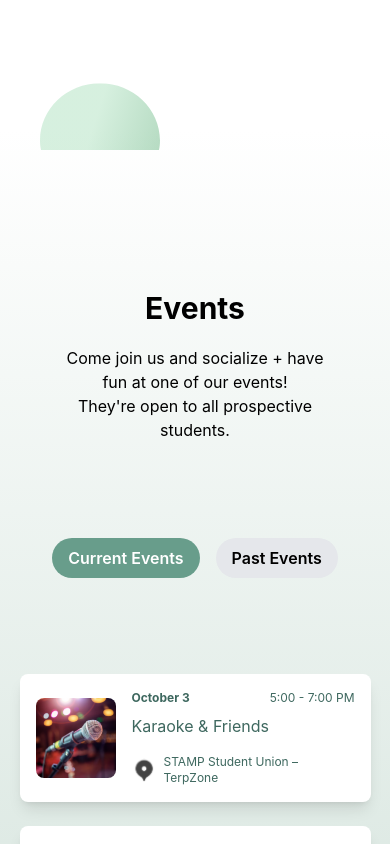
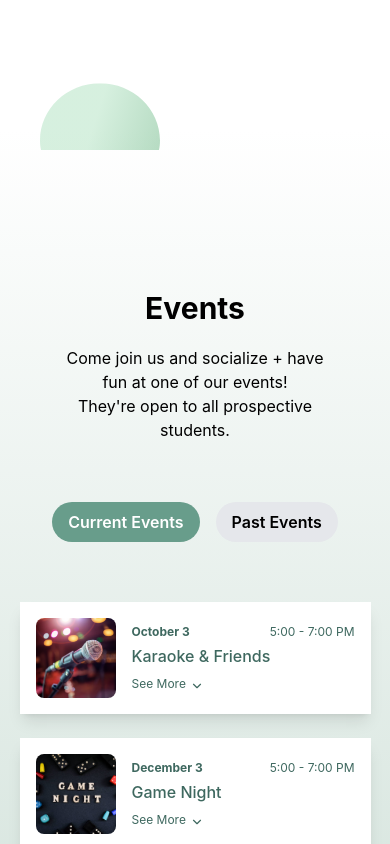
Before and after one commit to campuscoderscrew/hglo, a React (Vite) app: page / in a window 390 px wide. Shown: the part 2100-2944 px from the top of the page. Built offline with nearby package versions, Linux system fonts and the light colour scheme.

Commit message:
event page touchups

```diff
--- a/src/App.css
+++ b/src/App.css
@@ -11,6 +11,13 @@
     min-height: 80vh;
   }
 }
+
+@media (min-width: 500px) and (max-width: 640px) {
+  #event-cards {
+    width: 85%;
+  }
+}
+
 
 @media (min-width: 1180px) {
   #event-cards {
--- a/src/components/Event.jsx
+++ b/src/components/Event.jsx
@@ -1,12 +1,18 @@
 import "../App.css"
+import { useState } from "react"
+import { ChevronDown } from "lucide-react";
 
 
 export default function Event({ event, click, open }) {
   let { img, title, month, day, time, location, description, type } = event;
 
+  const [toggle, setToggle] = useState(false);
+
   const openModal = () => {
+    if (window.innerWidth >= 768) { // Only open on >= medium screens
       click(event);
       open(true);
+    }
   }
 
   const eventColors = {
@@ -30,8 +36,7 @@ export default function Event({ event, click, open }) {
   }
 
   return (
-    <div className="*:shadow-lg hover:cursor-pointer"
-      onClick={openModal}
+    <div className="*:shadow-lg hover:cursor-pointer" onClick={openModal}
     >
       {/* >= Large screens */}
       <div className="hidden lg:block">
@@ -60,7 +65,7 @@ export default function Event({ event, click, open }) {
 
               <div className="flex gap-3">
                 <img src="events-icons/location.svg" className="w-6" />
-                <span className="font-light">{format(location, 30)}</span>
+                <span className="font-light">{format(location, 25)}</span>
               </div>
             </div>
 
@@ -89,6 +94,7 @@ export default function Event({ event, click, open }) {
 
 
       {/* <= Md screens */}
+      <div className="bg-white *:transition-all duration-100">
         <div className="lg:hidden p-4 w-full
           flex justify-start gap-4
           bg-white rounded-lg
@@ -103,25 +109,50 @@ export default function Event({ event, click, open }) {
           </div>
 
           <div className="w-full
-            flex flex-col relative
-            text-[#3E685F]"
+            flex flex-col justify-center relative
+            text-[#3E685F] gap-2"
           >
-          <div className="mb-2 w-full flex justify-between">
+            <div className="w-full flex justify-between">
               <span className="font-bold">{month} {day}</span>
               <span>{time}</span>
             </div>
 
-          <h2 className="mb-4 text-base sm:text-lg md:text-xl">{title}</h2>
+            <h2 className="text-base sm:text-lg md:text-xl font-[500] -mt-1">{title}</h2>
 
-          <div className="flex items-center gap-x-2">
+            <div className="hidden md:flex md:items-center md:gap-x-2">
               <img
                 src="/events-icons/location.svg"
-              className="block w-6"
+                className="block w-4"
               />
-            <span>{location}</span>
+              <span className="text-lg">{location}</span>
+            </div>
+            <div className="flex md:hidden mr-2 items-end justify-between">
+              <span className="flex gap-1 items-center" onClick={() => { setToggle(prev => !prev) }}>
+                <p>See More</p>
+                <div className="">
+                  <ChevronDown strokeWidth={2} size={14} className={`relative top-0.5 transition-all transform ${toggle ? 'rotate-180' : 'rotate-0'} duration-400`} />
+                </div>
+              </span>
             </div>
           </div>
         </div>
+
+        {/* See More */}
+        <div className={`transition-all duration-600 overflow-hidden ease-in-out ${toggle ? 'max-h-50 opacity-100' : 'opacity-0 max-h-0'} flex flex-col`}>
+          <p className="px-4 py-2 bg-white mb-2">{description}</p>
+          <div className="flex w-full p-4 pt-0 justify-between *: capitalize *:px-6 *:py-2 *:rounded *:shadow-lg *:text-sm *:mt-1">
+            <span className={`${eventColor} text-black`}>
+              {type != null ? type : "Other"}
+            </span>
+            <button className="bg-hglo-main-500
+              text-white bold cursor-pointer"
+            >
+              Register
+            </button>
           </div>
+        </div>
+
+      </div>
+    </div >
   );
 }
--- a/src/components/Modal.jsx
+++ b/src/components/Modal.jsx
@@ -1,6 +1,8 @@
 import React from "react";
 import { useEffect } from "react";
 import { X } from "lucide-react"
+import { motion } from "framer-motion";
+
 
 export default function Modal({ open, children, onClose, event }) {
 
@@ -46,15 +48,18 @@ export default function Modal({ open, children, onClose, event }) {
         onClick={onClose}
       >
 
-        <div className="absolute w-full h-full bg-white blur-sm flex flex-col">
-          <div className="h-[50%]">
+        <div className="absolute w-full h-full blur-sm flex flex-col">
+          {/* <div className="h-[50%]">
             <img className="w-full h-full object-cover" src={event.img} />
           </div>
-          <div className="bg-white h-[50%]"></div>
+          <div className="bg-white h-[50%]"></div> */}
         </div>
 
         {/* Center modal in relation to screen-size - navbar (2.25 on top and bottom) */}
-        <div
+        <motion.div
+          initial={{ opacity: 0 }}
+          animate={{ opacity: 1 }}
+          transition={{ duration: 0.3, ease: "easeInOut" }}
           className="absolute w-full sm:h-max sm:max-w-md lg:max-w-lg bg-white rounded-lg shadow-lg overflow-y-auto max-h-max sm:max-h-[90vh] top-[50%] transform -translate-y-[calc(50%-2.25rem)]"
           onClick={(e) => e.stopPropagation()}
           id="modal"
@@ -62,7 +67,9 @@ export default function Modal({ open, children, onClose, event }) {
 
           {event && (
             <div className="flex flex-col">
-              <img src={event.img} className="w-full h-[40%] sm:border-t-0 rounded-t-lg" />
+              <div className="h-70 sm:border-t-0 rounded-t-lg relative">
+                <img src={event.img} className=" w-full h-full object-cover" />
+              </div>
               <div className="space-y-4 xl:space-y-3 p-6">
                 <h2 className="text-xl xl:text-2xl font-bold mb-5">{event.title}</h2>
 
@@ -113,7 +120,7 @@ export default function Modal({ open, children, onClose, event }) {
             <X strokeWidth={3} size={14} />
             Close
           </button>
-        </div>
+        </motion.div>
       </div>
     </>
   );
--- a/src/pages/Events.jsx
+++ b/src/pages/Events.jsx
@@ -37,7 +37,7 @@ export default function Events() {
       {/* flex flex-col justify-center items-center bg-blue */}
       <div
         className=" w-screen pt-40 pb-25
-          flex flex-col gap-24 justify-center items-center
+          flex flex-col gap-15 justify-center items-center
           bg-[linear-gradient(white,_#CFE0D8)]"
         id="events"
       >
@@ -78,6 +78,7 @@ export default function Events() {
             className="w-[90%] sm:w-[75%]
               grid grid-cols-1 lg:grid-cols-2 xl:grid-cols-3
               gap-6 lg:gap-10 justify-center"
+            id="event-cards"
           >
 
             {/* Events cards */}
```
Lines whose indentation alone changed are shown as unchanged.
